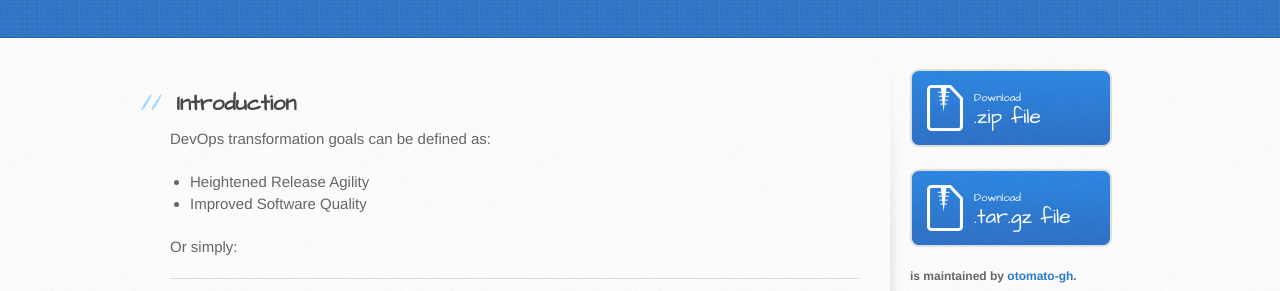
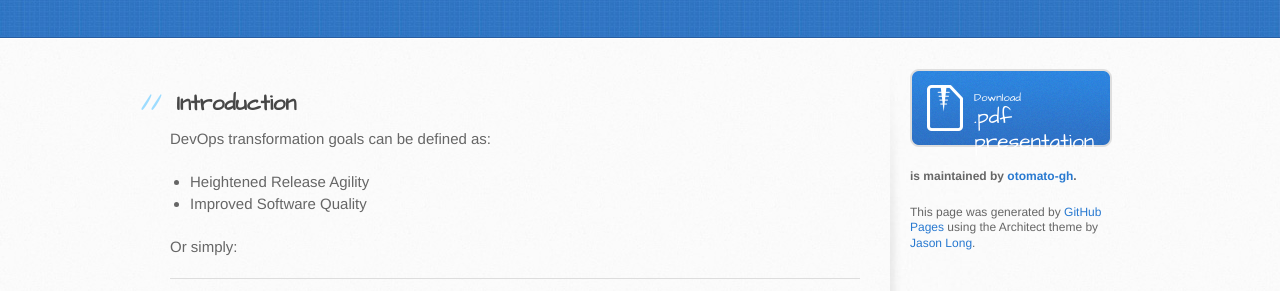
Before and after one commit to otomato-gh/devops-kpis, a plain HTML site: page index.html in a window 1280 px wide. Shown: the part 269-560 px from the top of the page. Drawn offline with Linux system fonts and the light colour scheme.

Commit message:
add pdf link

```diff
--- a/index.html
+++ b/index.html
@@ -135,13 +135,9 @@ If you'd like advice or assistance with KPI collection or analysis, or with any
             © 2016 Anton Weiss (otomato) All Rights Reserved - <a href="http://otomato.link">http://otomato.link</a>
                  </section>
         <aside id="sidebar">
-          <a href="https://github.com/otomato-gh/devops-kpis/zipball/master" class="button">
+          <a href="https://github.com/otomato-gh/devops-kpis/raw/gh-pages/pdf/MeasuringFlow.pdf" class="button">
             <small>Download</small>
-            .zip file
-          </a>
-          <a href="https://github.com/otomato-gh/devops-kpis/tarball/master" class="button">
-            <small>Download</small>
-            .tar.gz file
+            .pdf presentation
           </a>
 
           <p class="repo-owner"><a href="https://github.com/otomato-gh/devops-kpis"></a> is maintained by <a href="https://github.com/otomato-gh">otomato-gh</a>.</p>
```
